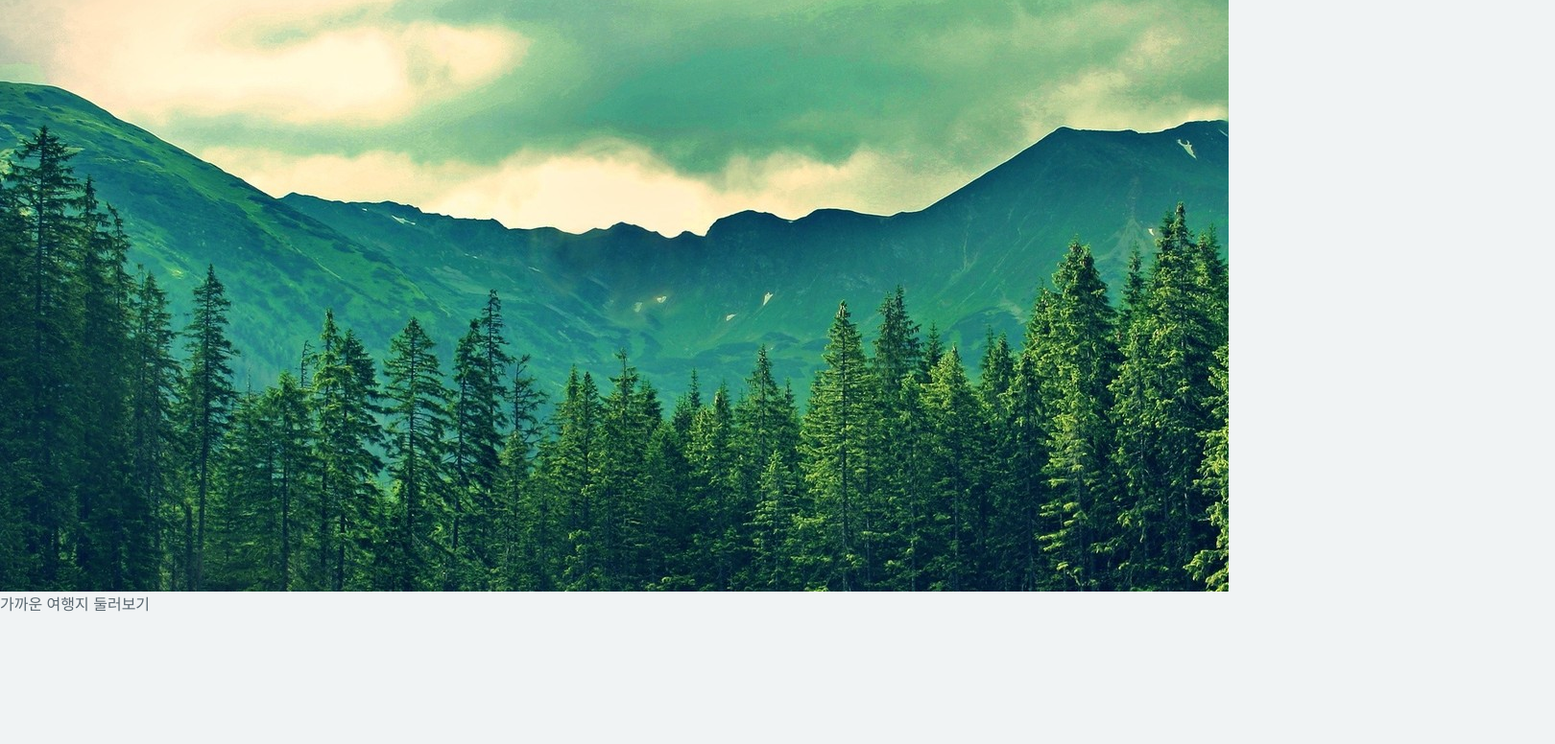
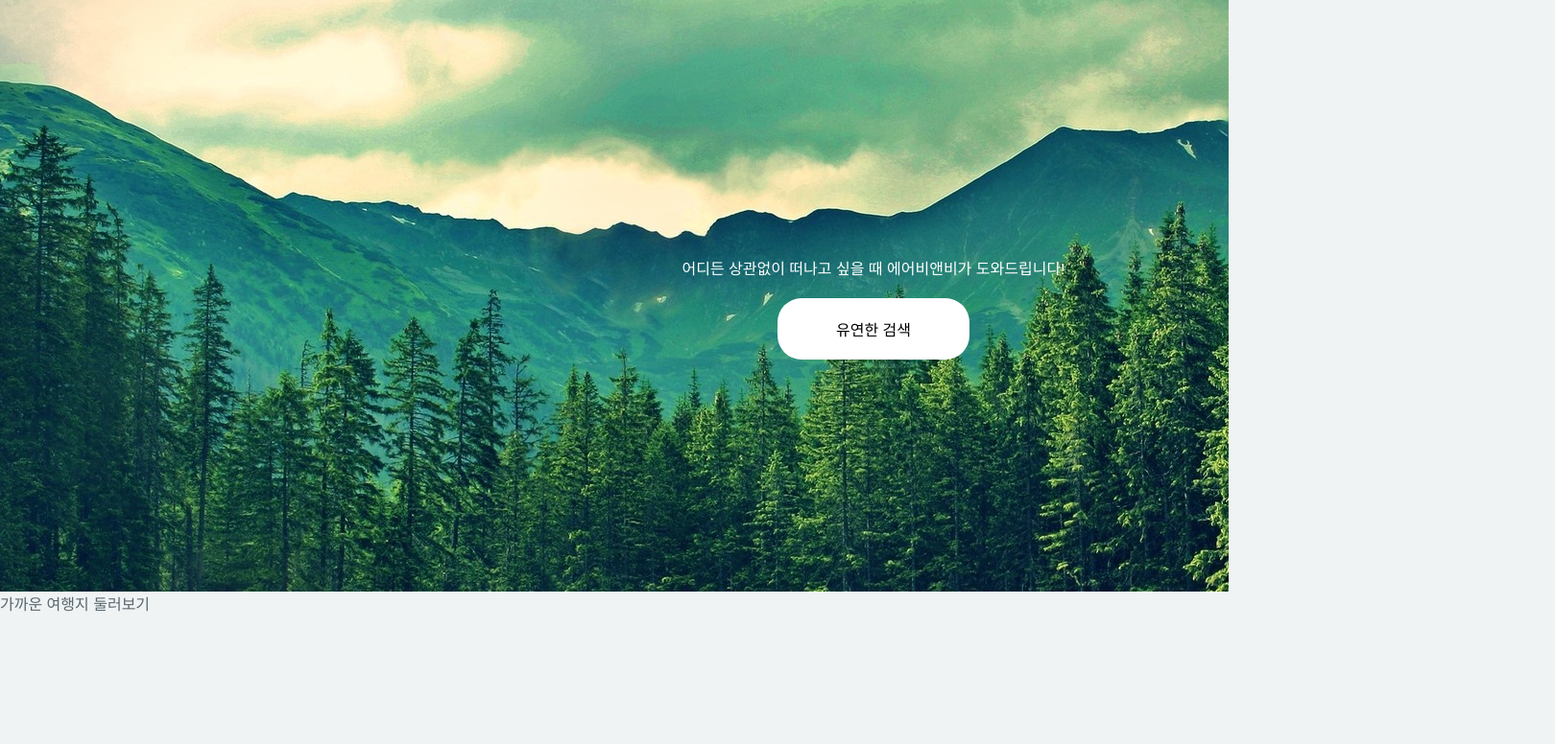
Before and after one commit to soo777/html-css, a plain HTML site: page airbnb/index.html in a window 1280 px wide. Shown: the part 83-859 px from the top of the page at 96% size, 1620 px wide, since content can reach past the window. Drawn offline with Linux system fonts and the light colour scheme.

Commit message:
배경문구 추가

```diff
--- a/airbnb/index.html
+++ b/airbnb/index.html
@@ -26,8 +26,17 @@
         </header>
     </div>
     <div id="content-wrap">
-        <div class="home_image">
-            어디든 상관없이 떠나고 싶을 때 에어비앤비가 도와드립니다!
+        <div class="main-container">
+            <div class="content">
+                <div>
+                    <div>
+                        어디든 상관없이 떠나고 싶을 때 에어비앤비가 도와드립니다!
+                    </div>
+                    <div class="search_btn">
+                        유연한 검색
+                    </div>
+                </div>
+            </div>
         </div>
         <div style="height:200px">
             가까운 여행지 둘러보기
--- a/airbnb/style/common.css
+++ b/airbnb/style/common.css
@@ -11,7 +11,7 @@ header {
     justify-content: space-between;
     position: fixed;
     top: 0;
-    color: #614c4c;
+    color: #FFFFFF;
 }
 
 body {
@@ -46,7 +46,35 @@ nav li {
     vertical-align: middle;
 }
 
-.home_image {
+.main-container {
     background-image: url('/airbnb/images/home_image.jpg');
     height: 700px;
+    color: #FFFFFF;
 }
+
+.main-container .content {
+    padding: 350px 200px 0px;
+    display: flex;
+    flex-direction: column;
+}
+
+.main-container .content div {
+    width: 1420px;
+    text-align: -webkit-center;
+}
+
+.main-container .content div div {
+    display: flex;
+    justify-content: center;
+}
+
+
+.main-container .content .search_btn {
+    width: 200px;
+    align-self: center;
+    margin-top: 20px;
+    background-color: #FFFFFF;
+    color: #000000;
+    border-radius: 25px;
+    padding: 20px 30px;
+}
```
